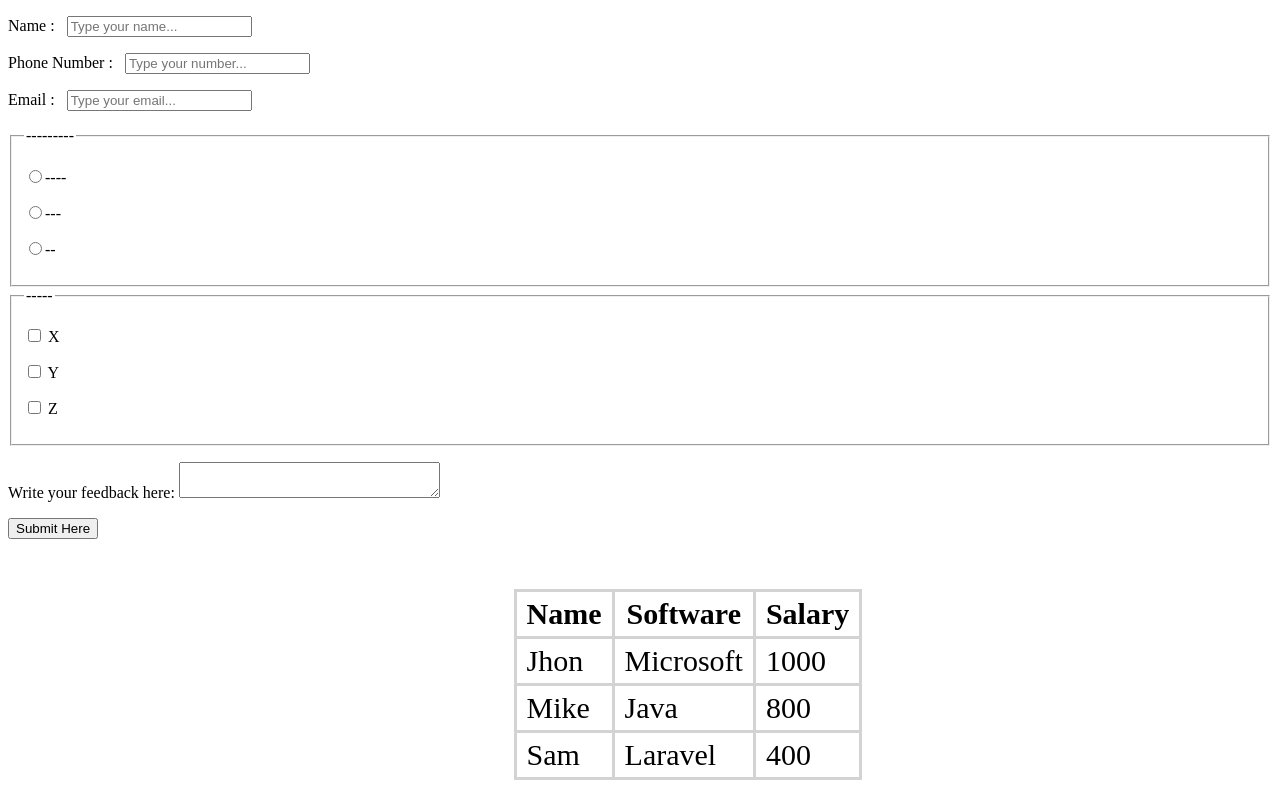
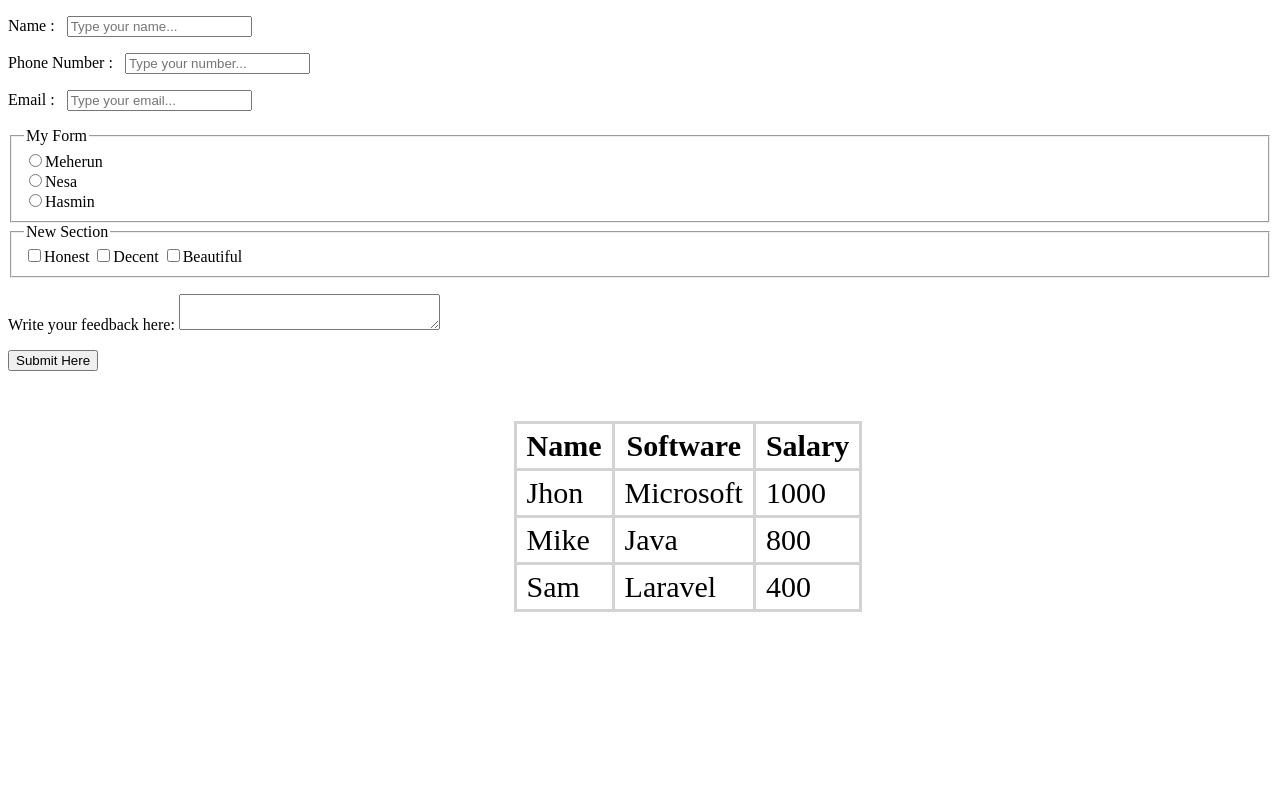
Before and after one commit to Arifprogrammer/Table-and-Form, a plain HTML site: page index.html in a window 1280 px wide. Drawn offline with Linux system fonts and the light colour scheme.

Commit message:
finished

```diff
--- a/index.html
+++ b/index.html
@@ -28,16 +28,16 @@
         <p>Phone Number : &nbsp; <input type="tel" name="" id="" placeholder="Type your number..."></p>
         <p>Email : &nbsp;  <input type="email" name="" id="" placeholder="Type your email..."></p>
         <fieldset>
-            <legend>---------</legend>
-            <p><label for="----"><input type="radio" name="Name" id="----"></label>----</p>
-            <p><label for="---"><input type="radio" name="Name" id="---"></label>---</p>
-            <p><label for="--"><input type="radio" name="Name" id="--"></label>--</p>
+            <legend>My Form</legend>
+            <input type="radio" name="Name" id="x"><label for="x">Meherun</label><br>
+            <input type="radio" name="Name" id="y"><label for="y">Nesa</label><br>
+            <input type="radio" name="Name" id="z"><label for="z">Hasmin</label>
         </fieldset>
         <fieldset>
-            <legend>-----</legend>
-            <p><label for="xy"><input type="checkbox" name="" id="xy"></label> X</p>
-            <p><label for="y"><input type="checkbox" name="" id="y"></label> Y</p>
-            <p><label for="z"><input type="checkbox" name="" id="z"></label> Z</p>
+            <legend>New Section</legend>
+            <input type="checkbox" name="" id="xy"><label for="xy">Honest</label>
+            <input type="checkbox" name="" id="yx"><label for="yx">Decent</label>
+            <input type="checkbox" name="" id="zi"><label for="zi">Beautiful</label>
         </fieldset>
         <p>Write your feedback here:  <textarea name="" id="" cols="30" rows="2"></textarea></p>
         <button type="submit">  Submit Here </button>
```
